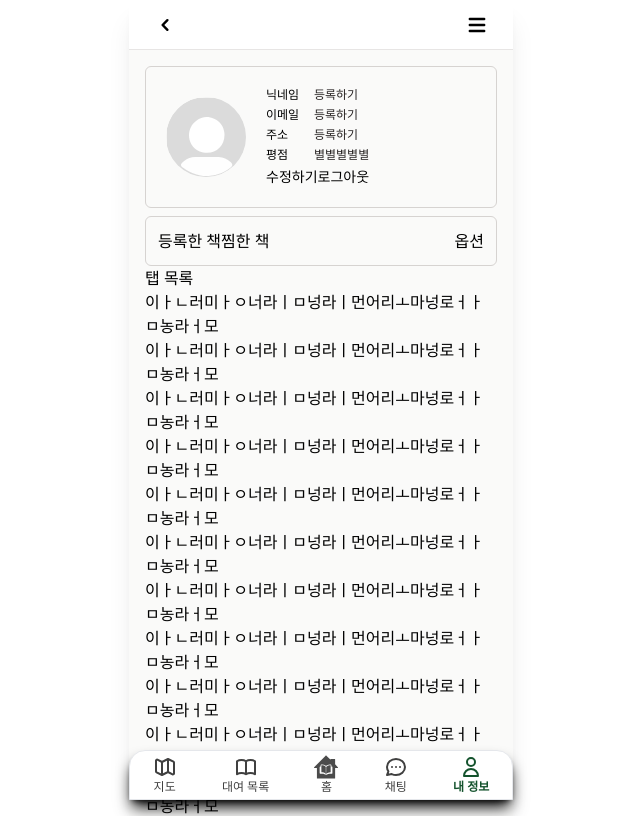
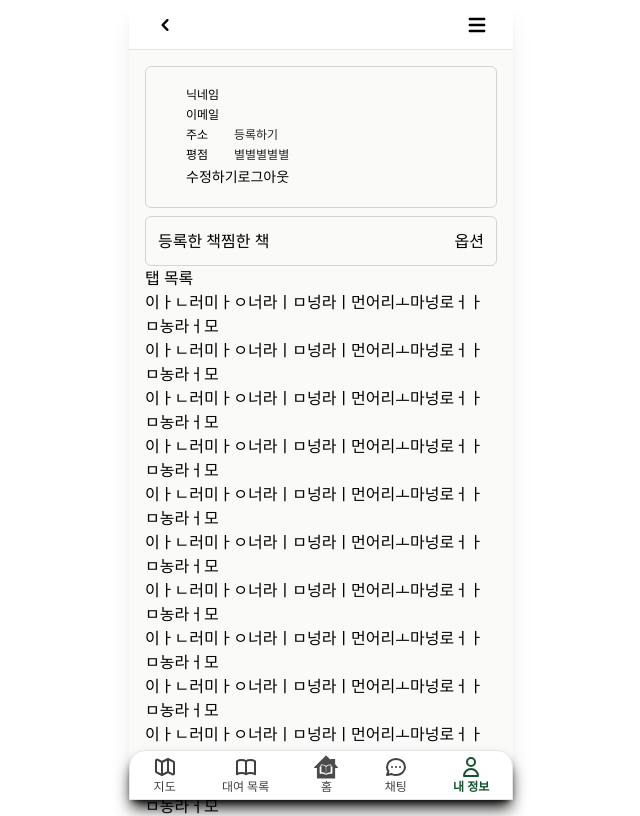
Before and after one commit to Withlaw/dnb, a React (Vite) app: page /user in a window 1280 px wide. Shown: the top 816 px of the page, without its empty margins (319-959 px from the left). Built offline with nearby package versions, Linux system fonts and the light colour scheme; no server answers.

Commit message:
유저 페이지 api 연결

```diff
--- a/src/features/authentication/user-info.componen.tsx
+++ b/src/features/authentication/user-info.componen.tsx
@@ -9,7 +9,7 @@ enum Style {
 }
 
 const UserInfo = () => {
-	// const { user } = useUser();
+	const { user } = useUser();
 
 	// console.log('user', user);
 
@@ -17,19 +17,27 @@ const UserInfo = () => {
 		<div className="my-2 flex flex-none items-center space-x-3 rounded-md border border-solid border-stone-300 px-5 py-3">
 			<figure className="flex-none">
 				{/* <img src="" alt="avatar" className="size-28 rounded-full bg-red-100" /> */}
-				<svg className="size-20 rounded-full">
-					<use href={`${icons}#default-avatar`}></use>
-				</svg>
+				{user?.avatarUrl === '' && (
+					<svg className="size-20 rounded-full">
+						<use href={`${icons}#default-avatar`}></use>
+					</svg>
+				)}
+				{user?.avatarUrl !== '' && (
+					// <svg className="size-20 rounded-full">
+					// 	<use href={`${icons}#default-avatar`}></use>
+					// </svg>
+					<img src={user?.avatarUrl} alt={user?.fullName} />
+				)}
 			</figure>
 
 			<div className="flex flex-auto flex-col space-y-1 p-2 text-sm">
 				<div className={Style.ITEMS}>
 					<span className={Style.ITEM_NAME}>닉네임</span>
-					<span className={Style.ITEM}>등록하기</span>
+					<span className={Style.ITEM}>{user?.fullName}</span>
 				</div>
 				<div className={Style.ITEMS}>
 					<span className={Style.ITEM_NAME}>이메일</span>
-					<span className={Style.ITEM}>등록하기</span>
+					<span className={Style.ITEM}>{user?.email}</span>
 				</div>
 				<div className={Style.ITEMS}>
 					<span className={Style.ITEM_NAME}>주소</span>
```
